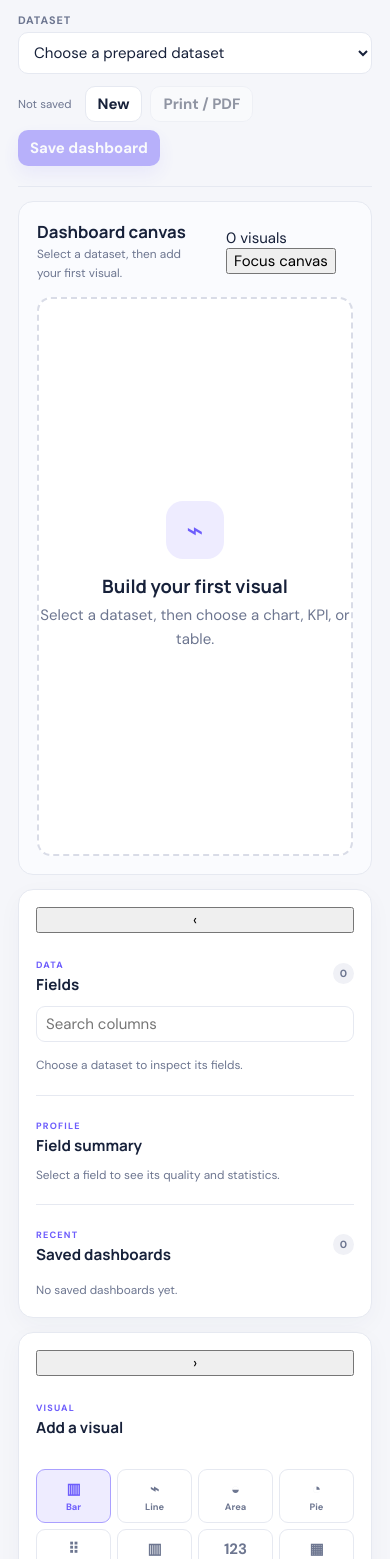
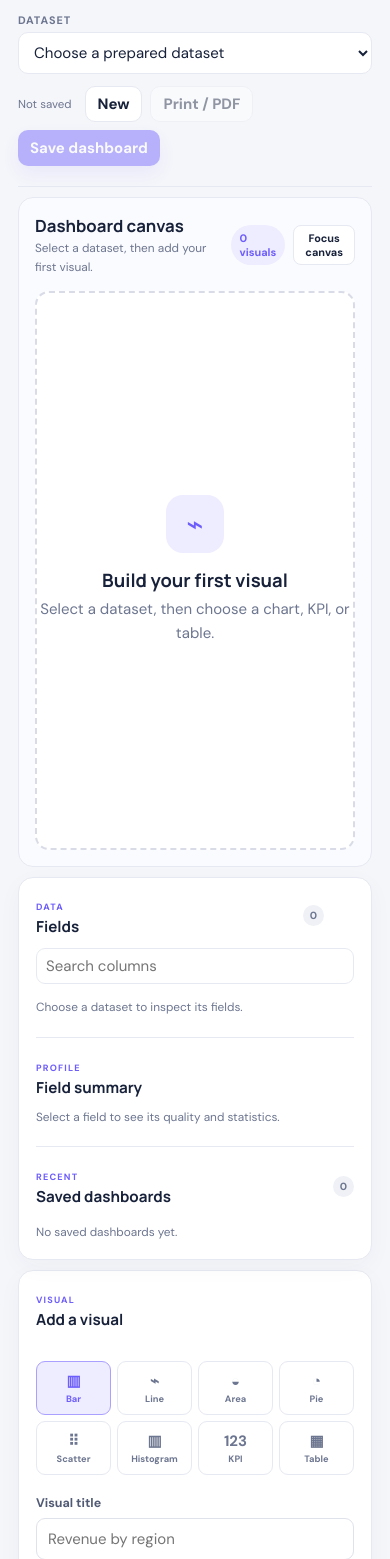
Before and after one commit to Naman794/DataViz-Dash, a Flask app: page /builder in a window 390 px wide. Shown: the part 183-1742 px from the top of the page. Run offline with Flask 3, Linux system fonts and the light colour scheme; some libraries are stand-ins or nearby versions.

Commit message:
Improve builder canvas layout (static/css/builder.css)

```diff
--- a/static/css/builder.css
+++ b/static/css/builder.css
@@ -13,24 +13,18 @@
 .builder-dataset-control select { min-height: 42px; border: 1px solid var(--line); border-radius: 10px; background: #fff; color: var(--ink); padding: 8px 11px; }
 .builder-command-actions { display: flex; align-items: center; justify-content: flex-end; gap: 8px; }
 .builder-command-actions > span { margin-right: 5px; color: var(--muted); font-size: .72rem; }
-.dashboard-filters { border: 1px solid var(--line); border-radius: 14px; background: #fff; margin-top: 14px; padding: 15px 17px; box-shadow: 0 7px 24px rgba(35, 44, 75, .03); }
-.filter-heading { display: flex; align-items: center; justify-content: space-between; gap: 20px; }
-.filter-heading h2 { display: inline; margin: 0 8px 0 0; font-size: .95rem; }
-.filter-heading p { display: inline; margin: 0; font-size: .7rem; }
-.filter-heading > div:last-child { display: flex; align-items: center; gap: 10px; }
-.filtered-row-count { border-radius: 99px; background: #effbf9; color: #126e61; padding: 5px 8px; font-size: .65rem; font-weight: 800; }
-.clear-filter-button { border: 0; background: transparent; color: var(--primary); font-size: .7rem; font-weight: 800; }
-.clear-filter-button:disabled { color: var(--muted); opacity: .5; }
-.filter-composer { display: grid; grid-template-columns: minmax(150px, 1fr) 145px minmax(180px, 1.2fr) auto; align-items: end; gap: 8px; margin-top: 12px; }
-.filter-range { display: grid; grid-template-columns: 1fr 1fr; gap: 7px; }
-.filter-add-button { min-width: 105px; }
-.filter-chips { display: flex; flex-wrap: wrap; gap: 7px; margin-top: 11px; }
-.filter-chip { display: inline-flex; align-items: center; gap: 7px; border-radius: 99px; background: var(--primary-soft); color: var(--primary); padding: 6px 8px 6px 10px; font-size: .68rem; font-weight: 700; }
-.filter-chip button { display: grid; width: 19px; height: 19px; place-items: center; border: 0; border-radius: 50%; background: rgba(109, 93, 252, .13); color: var(--primary); }
-.filter-empty { color: var(--muted); font-size: .68rem; }
-.builder-workbench { display: grid; grid-template-columns: 245px minmax(560px, 1fr) 290px; gap: 14px; align-items: start; padding-top: 14px; }
-.builder-rail { display: grid; max-height: calc(100vh - 198px); gap: 20px; overflow-y: auto; border: 1px solid var(--line); border-radius: 15px; background: #fff; padding: 17px; box-shadow: 0 7px 24px rgba(35, 44, 75, .035); }
+.builder-workbench { display: grid; grid-template-columns: 225px minmax(560px, 1fr) 310px; gap: 10px; align-items: start; padding-top: 10px; transition: grid-template-columns .2s ease; }
+.builder-workbench.fields-collapsed { grid-template-columns: 46px minmax(560px, 1fr) 310px; }
+.builder-workbench.properties-collapsed { grid-template-columns: 225px minmax(560px, 1fr) 46px; }
+.builder-workbench.fields-collapsed.properties-collapsed { grid-template-columns: 46px minmax(560px, 1fr) 46px; }
+.builder-rail { position: relative; display: grid; max-height: calc(100vh - 188px); gap: 20px; overflow-y: auto; border: 1px solid var(--line); border-radius: 15px; background: #fff; padding: 17px; box-shadow: 0 7px 24px rgba(35, 44, 75, .035); }
+.rail-toggle { position: absolute; top: 11px; right: 10px; z-index: 2; display: grid; width: 28px; height: 28px; place-items: center; border: 1px solid var(--line); border-radius: 8px; background: #fff; color: var(--muted); font-size: 1rem; font-weight: 800; cursor: pointer; }
+.rail-toggle:hover { border-color: #aaa0ff; background: var(--primary-soft); color: var(--primary); }
+.builder-workbench.fields-collapsed .fields-rail, .builder-workbench.properties-collapsed .properties-rail { min-height: 56px; padding: 13px 8px; overflow: hidden; }
+.builder-workbench.fields-collapsed .fields-rail > :not(.rail-toggle), .builder-workbench.properties-collapsed .properties-rail > :not(.rail-toggle) { display: none; }
+.builder-workbench.fields-collapsed .fields-rail .rail-toggle, .builder-workbench.properties-collapsed .properties-rail .rail-toggle { position: static; margin: 0 auto; }
 .builder-rail section + section { border-top: 1px solid var(--line); padding-top: 18px; }
+.fields-rail > section:first-of-type .rail-heading { padding-right: 30px; }
 .rail-heading { display: flex; align-items: center; justify-content: space-between; gap: 12px; margin-bottom: 11px; }
 .rail-heading h2 { margin: 1px 0 0; font-size: .95rem; }
 .rail-heading > span { border-radius: 99px; background: #f0f1f6; color: var(--muted); padding: 4px 7px; font-size: .65rem; font-weight: 800; }
@@ -55,16 +49,20 @@
 .builder-saved-item a { overflow: hidden; color: var(--ink); text-decoration: none; text-overflow: ellipsis; white-space: nowrap; font-size: .72rem; font-weight: 700; }
 .builder-saved-item small { display: block; margin-top: 2px; color: var(--muted); font-size: .6rem; }
 .saved-delete { border: 0; background: transparent; color: var(--danger); }
-.analysis-canvas { min-width: 0; min-height: calc(100vh - 198px); border: 1px solid var(--line); border-radius: 15px; background: #fafbfe; padding: 18px; }
+.analysis-canvas { min-width: 0; min-height: calc(100vh - 188px); border: 1px solid var(--line); border-radius: 15px; background: #fafbfe; padding: 16px; }
 .canvas-heading { display: flex; align-items: center; justify-content: space-between; gap: 20px; margin-bottom: 14px; }
 .canvas-heading h1 { margin: 0 0 2px; font-size: 1.05rem; }
 .canvas-heading p { margin: 0; font-size: .74rem; }
-.canvas-heading > span { border-radius: 99px; background: var(--primary-soft); color: var(--primary); padding: 6px 9px; font-size: .68rem; font-weight: 800; }
+.canvas-heading-actions { display: flex; align-items: center; gap: 8px; }
+.canvas-heading-actions > span { border-radius: 99px; background: var(--primary-soft); color: var(--primary); padding: 6px 9px; font-size: .68rem; font-weight: 800; }
+.canvas-focus-button { min-height: 30px; border: 1px solid var(--line); border-radius: 8px; background: #fff; color: var(--ink); padding: 5px 9px; font-size: .68rem; font-weight: 800; cursor: pointer; }
+.canvas-focus-button:hover { border-color: #aaa0ff; background: var(--primary-soft); color: var(--primary); }
 .analysis-grid { display: grid; grid-template-columns: repeat(12, minmax(0, 1fr)); gap: 14px; }
 .analysis-empty { display: grid; min-height: calc(100vh - 285px); grid-column: 1 / -1; place-items: center; align-content: center; border: 2px dashed #d9dce7; border-radius: 14px; background: #fff; text-align: center; }
 .analysis-empty > span { display: grid; width: 58px; height: 58px; place-items: center; border-radius: 17px; background: var(--primary-soft); color: var(--primary); font-size: 1.8rem; }
 .analysis-empty h2 { margin: 14px 0 4px; font-size: 1.15rem; }
 .analysis-empty p { max-width: 430px; margin: 0; }
+.analysis-empty-actions { display: flex; justify-content: center; gap: 8px; margin-top: 16px; }
 .analysis-card { position: relative; min-width: 0; overflow: hidden; border: 1px solid var(--line); border-radius: 14px; background: #fff; box-shadow: 0 10px 28px rgba(35, 44, 75, .055); }
 .analysis-card.half { grid-column: span 6; }
 .analysis-card.full { grid-column: 1 / -1; }
@@ -79,7 +77,14 @@
 .analysis-table-wrap { max-height: 410px; overflow: auto; padding-top: 48px; }
 .analysis-table-wrap table { font-size: .75rem; }
 .analysis-table-wrap caption { color: var(--ink); padding: 0 18px 12px; text-align: left; font-family: "Manrope", sans-serif; font-size: 1rem; font-weight: 700; }
-.properties-rail { position: sticky; top: 86px; }
+.properties-rail { position: sticky; top: 82px; }
+.properties-rail > .rail-heading { padding-right: 30px; }
+.builder-body.canvas-focus .builder-header, .builder-body.canvas-focus .builder-commandbar { display: none; }
+.builder-body.canvas-focus .builder-page { padding: 10px; }
+.builder-body.canvas-focus .builder-workbench { display: block; padding: 0; }
+.builder-body.canvas-focus .builder-rail { display: none; }
+.builder-body.canvas-focus .analysis-canvas { min-height: calc(100vh - 20px); padding: 18px; }
+.builder-body.canvas-focus .analysis-empty { min-height: calc(100vh - 110px); }
 .visual-type-grid { display: grid; grid-template-columns: repeat(4, 1fr); gap: 6px; }
 .visual-type-grid button { display: grid; min-height: 54px; place-items: center; align-content: center; gap: 2px; border: 1px solid var(--line); border-radius: 9px; background: #fff; color: var(--muted); font-weight: 800; }
 .visual-type-grid button span { font-size: .58rem; font-weight: 700; }
@@ -94,10 +99,16 @@
   .builder-header { grid-template-columns: auto 1fr; }
   .builder-header-actions { display: none; }
   .builder-workbench { grid-template-columns: 220px minmax(500px, 1fr); }
+  .builder-workbench.fields-collapsed, .builder-workbench.fields-collapsed.properties-collapsed { grid-template-columns: 46px minmax(500px, 1fr); }
+  .builder-workbench.properties-collapsed { grid-template-columns: 220px minmax(500px, 1fr); }
   .properties-rail { position: static; max-height: none; grid-column: 1 / -1; grid-row: 2; }
+  .properties-rail > .rail-toggle { display: none; }
+  .builder-workbench.properties-collapsed .properties-rail { padding: 17px; overflow-y: auto; }
+  .builder-workbench.properties-collapsed .properties-rail > .rail-heading { display: flex; }
+  .builder-workbench.properties-collapsed .properties-rail > .visual-type-grid, .builder-workbench.properties-collapsed .properties-rail > .property-form { display: grid; }
+  .builder-workbench.properties-collapsed .properties-rail > .builder-tip { display: block; }
   .properties-rail .property-form { grid-template-columns: repeat(3, 1fr); }
   .properties-rail .visual-type-grid, .properties-rail .rail-heading, .properties-rail .builder-tip { grid-column: 1 / -1; }
-  .filter-composer { grid-template-columns: repeat(3, 1fr); }
 }
 
 @media (max-width: 820px) {
@@ -105,11 +116,12 @@
   .builder-header-nav { overflow-x: auto; }
   .builder-commandbar { grid-template-columns: 1fr; gap: 12px; padding: 20px 0; }
   .builder-command-actions { justify-content: flex-start; flex-wrap: wrap; }
-  .filter-heading { align-items: flex-start; flex-direction: column; }
-  .filter-composer { grid-template-columns: 1fr; }
-  .filter-range { grid-template-columns: 1fr 1fr; }
   .builder-workbench { grid-template-columns: 1fr; }
+  .builder-workbench.fields-collapsed, .builder-workbench.properties-collapsed, .builder-workbench.fields-collapsed.properties-collapsed { grid-template-columns: 1fr; }
   .builder-rail { max-height: none; }
+  .builder-rail > .rail-toggle { display: none; }
+  .builder-workbench.fields-collapsed .fields-rail { padding: 17px; overflow-y: auto; }
+  .builder-workbench.fields-collapsed .fields-rail > section { display: block; }
   .analysis-canvas { grid-row: 1; }
   .fields-rail { grid-row: 2; }
   .properties-rail { grid-column: auto; grid-row: 3; }
@@ -119,7 +131,7 @@
 }
 
 @media print {
-  .builder-header, .builder-commandbar, .dashboard-filters, .builder-rail, .canvas-heading, .visual-toolbar, .toast { display: none !important; }
+  .builder-header, .builder-commandbar, .builder-rail, .canvas-heading, .visual-toolbar, .toast { display: none !important; }
   .builder-page, .analysis-canvas { border: 0; padding: 0; }
   .builder-workbench { display: block; }
   .analysis-grid { grid-template-columns: repeat(12, 1fr); }
```
